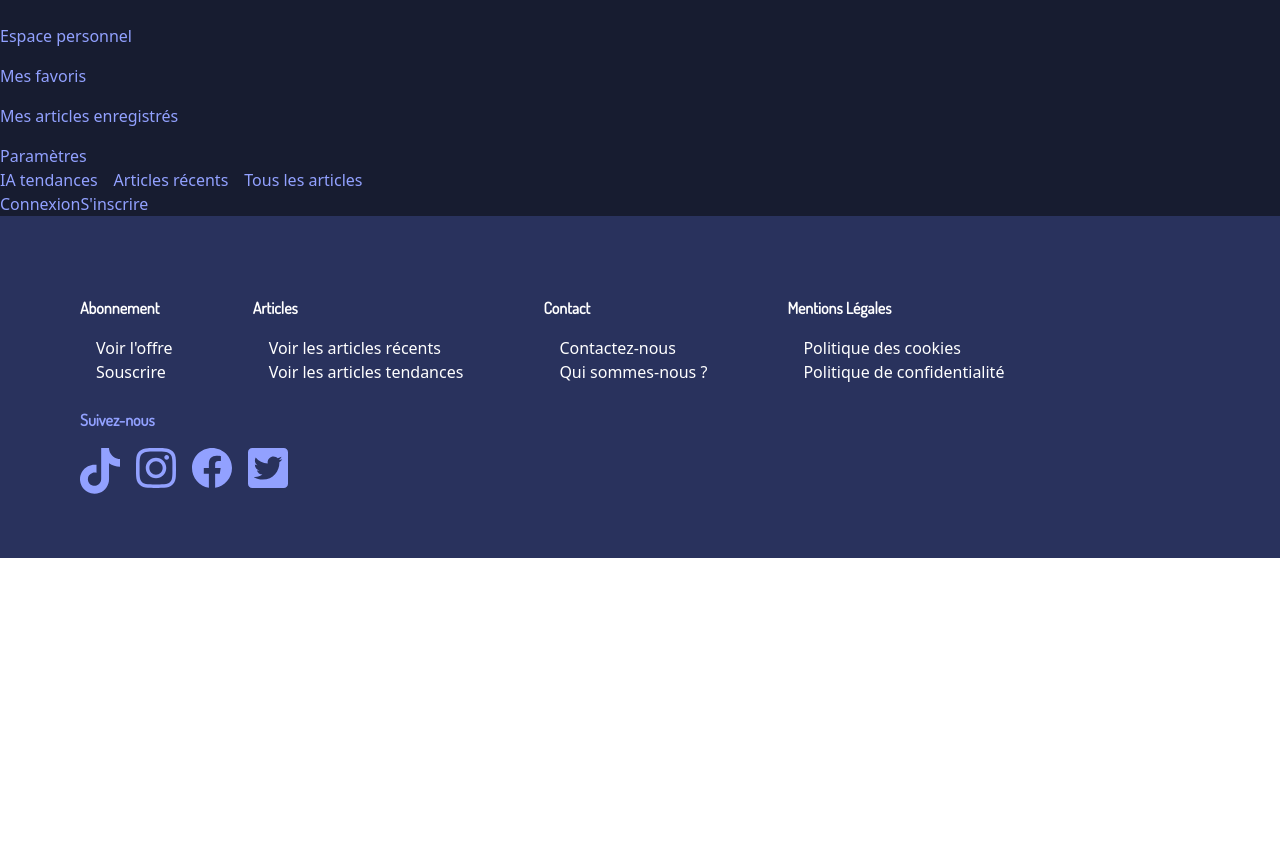
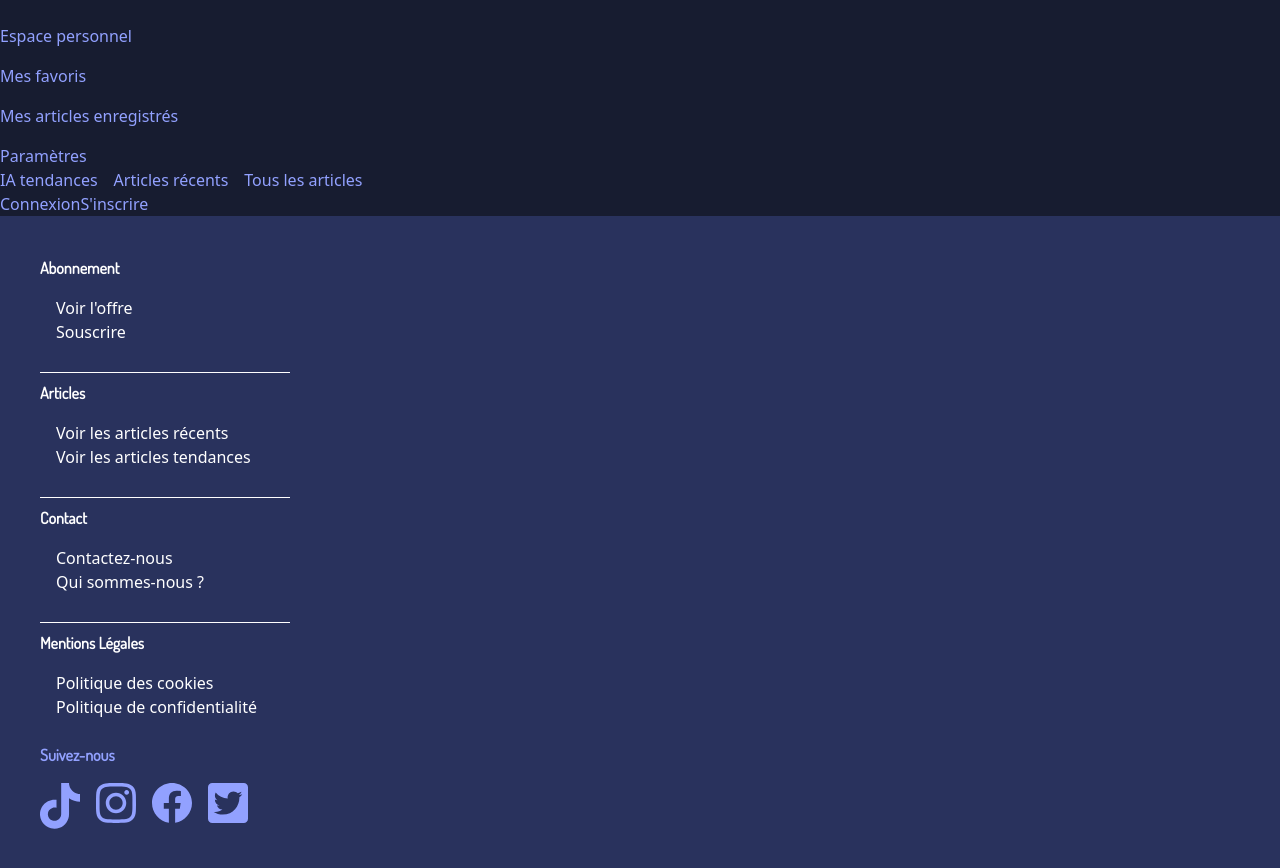
Before and after one commit to marionmura/ProjetS2_marion_yann_aline, a Vue app: page / in a window 1280 px wide. Before the commit the page ends 800 px from the top, so only its background shows below. Built offline with nearby package versions, Linux system fonts and the light colour scheme.

Commit message:
style des span du footer

```diff
--- a/src/components/FooterPage.vue
+++ b/src/components/FooterPage.vue
@@ -7,11 +7,11 @@ import Twitter from './icons/Twitter.vue';
 
 <template>
 
-    <footer class="pl-20 pt-20 pb-10 flex flex-col bg-grisfooter">
+    <footer class="pl-10 pt-10 flex flex-col bg-grisfooter">
 
-        <nav class=" flex flex-row gap-10">
+        <nav class=" flex flex-col gap-2">
 
-            <div class="space-y-4 mb-6">
+            <div class="space-y-4 mb-5">
                 <h4 >Abonnement</h4>
                 <ul class="ml-4">
                     <li class="text-white"><a href="#">Voir l'offre</a></li>
@@ -19,9 +19,9 @@ import Twitter from './icons/Twitter.vue';
                 </ul>
             </div>
 
-            <span></span>
+            <span class="block h-[1px] w-[250px] bg-white"></span>
 
-            <div class="space-y-4 mb-6">
+            <div class="space-y-4 mb-5">
                 <h4>Articles</h4>
                 <ul class="ml-4">
                     <li class="text-white"><a href="#">Voir les articles récents</a></li>
@@ -29,9 +29,9 @@ import Twitter from './icons/Twitter.vue';
                 </ul>
             </div>
 
-            <span></span>
+            <span class="block h-[1px] w-[250px] bg-white"></span>
 
-            <div class="space-y-4 mb-6">
+            <div class="space-y-4 mb-5">
                 <h4>Contact</h4>
                 <ul class="ml-4">
                     <li class="text-white"><a href="#">Contactez-nous</a></li>
@@ -39,7 +39,7 @@ import Twitter from './icons/Twitter.vue';
                 </ul>
             </div>
 
-            <span></span>
+            <span class="block h-[1px] w-[250px] bg-white"></span>
 
             <div class="space-y-4 mb-6">
                 <h4>Mentions Légales</h4>
@@ -51,7 +51,7 @@ import Twitter from './icons/Twitter.vue';
 
         </nav>
 
-        <div class="space-y-4 mb-6">
+        <div class="space-y-4 mb-10">
 
             <h4 class="font-bold text-violet">Suivez-nous</h4>
 
```
